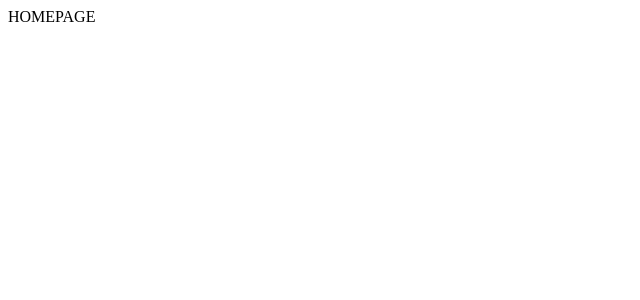
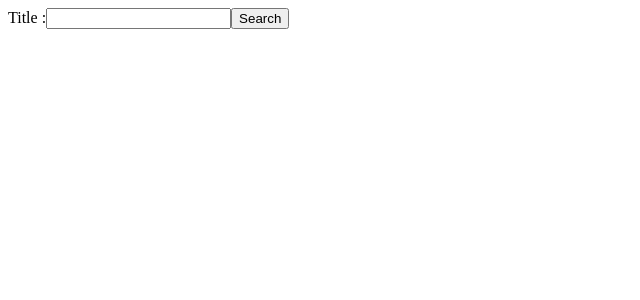
Before and after one commit to NJAbuin/OMDB, a React app: page /search in a window 1280 px wide. Shown: the top 300 px of the page, without its empty margins (0-640 px from the left). Built offline with nearby package versions, Linux system fonts and the light colour scheme.

Commit message:
Search movies done

```diff
--- a/package.json
+++ b/package.json
@@ -15,11 +15,13 @@
     "axios": "^0.19.0",
     "body-parser": "^1.19.0",
     "express": "^4.17.1",
+    "imdb-api": "^4.0.3",
     "morgan": "^1.9.1",
     "pg": "^7.12.1",
     "pg-hstore": "^2.3.3",
     "react": "^16.11.0",
     "react-dom": "^16.11.0",
+    "react-router-dom": "^5.1.2",
     "sequelize": "^5.21.1"
   },
   "devDependencies": {
--- a/routes/index.js
+++ b/routes/index.js
@@ -3,7 +3,7 @@ const path = require("path");
 const DIST_DIR = path.join(__dirname, "../dist");
 const HTML_FILE = path.join(DIST_DIR, "index.html");
 
-router.get("/", (req, res) => {
+router.get("/search", (req, res) => {
   res.sendFile(HTML_FILE);
 });
 
--- /dev/null
+++ b/src/components/Search.jsx
@@ -0,0 +1,45 @@
+import React, { Component } from "react";
+import axios from "axios";
+import SingleMovie from "../components/SingleMovie";
+
+const omdb = "http://www.omdbapi.com/?apikey=45f5a1ca&";
+
+export default class Search extends React.Component {
+  constructor(props) {
+    super(props);
+    this.state = { title: "", movies: [] };
+    this.handleChange = this.handleChange.bind(this);
+    this.handleSubmit = this.handleSubmit.bind(this);
+  }
+
+  handleChange(event) {
+    this.setState({ title: event.target.value });
+  }
+
+  handleSubmit(event) {
+    event.preventDefault();
+    axios
+      .get(`${omdb}s=${this.state.title}`)
+      .then(response => this.setState({ movies: response.data.Search }));
+  }
+
+  render() {
+    return (
+      <div>
+        <form onSubmit={this.handleSubmit}>
+          <label>
+            Title :
+            <input
+              type="text"
+              value={this.state.title}
+              onChange={this.handleChange}
+            />
+          </label>
+          <input type="submit" value="Search" />
+        </form>
+
+        <SingleMovie movies={this.state.movies} />
+      </div>
+    );
+  }
+}
--- /dev/null
+++ b/src/components/SingleMovie.jsx
@@ -0,0 +1,13 @@
+import React from "react";
+
+export default function SingleMovie(props) {
+  console.log(props.movies);
+  const { movies } = props;
+  return (
+    <div>
+      {movies.map(movie => (
+        <img src={movie.Poster} key={movie.imdbID} />
+      ))}
+    </div>
+  );
+}
--- a/src/index.html
+++ b/src/index.html
@@ -7,7 +7,7 @@
       content="width=device-width, initial-scale=1, maximum-scale=1"
     />
     <meta http-equiv="X-UA-Compatible" content="ie=edge" />
-    <title>React Boilerplate</title>
+    <title>OPEN MOVIE DATABASE</title>
   </head>
   <body>
     <div id="root"></div>
--- a/src/index.jsx
+++ b/src/index.jsx
@@ -1,6 +1,13 @@
 import React from "react";
 import ReactDOM from "react-dom";
+import { BrowserRouter as Router } from "react-router-dom";
+
 import "./styles.scss";
-import Main from "./views/Main";
+import Routes from "./views/Routes";
 
-ReactDOM.render(<Main />, document.getElementById("root")); //ADD NEW COMPONENTS TO MAIN
+ReactDOM.render(
+  <Router>
+    <Routes />
+  </Router>,
+  document.getElementById("root")
+); //ADD NEW COMPONENTS TO MAIN
--- /dev/null
+++ b/src/views/Routes.jsx
@@ -0,0 +1,20 @@
+import React, { Component } from "react";
+import { Route, Switch, Redirect } from "react-router-dom";
+
+import Search from "../components/Search";
+
+export default function Routes() {
+  return (
+    <div>
+      <Switch>
+        <Route path="/search" component={Search} />
+        <Route exact path="/home">
+          <Redirect to="/search" />
+        </Route>
+        <Route exact path="/">
+          <Redirect to="/search" />
+        </Route>
+      </Switch>
+    </div>
+  );
+}
```
Also changed, not shown: 3 other files (tests, documents, lock files or other folders).
